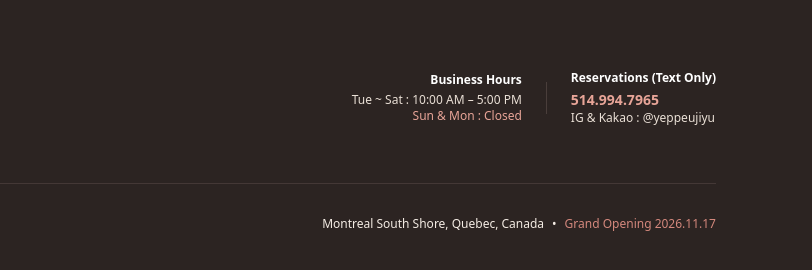
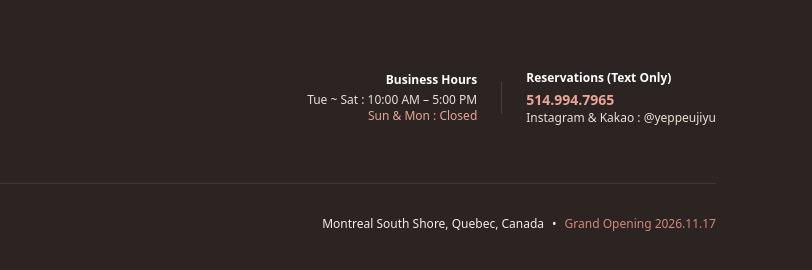
Before and after one commit to yeojoy/yeppeujiyou, a plain HTML site: page index.html in a window 1280 px wide. Shown: the part 5795-6065 px from the top of the page, 468-1280 px from the left. Drawn offline with nearby package versions, Linux system fonts and the light colour scheme; a web font is replaced by a local one.

Commit message:
content: spell out Instagram in footer contact summary

```diff
--- a/index.html
+++ b/index.html
@@ -668,7 +668,7 @@
           <div class="text-center sm:text-left">
             <p class="text-white font-semibold mb-1" data-i18n="footerResHeading">Reservations (Text Only)</p>
             <p class="text-rose-300 font-semibold text-sm">514.994.7965</p>
-            <p>IG & Kakao : @yeppeujiyu</p>
+            <p>Instagram & Kakao : @yeppeujiyu</p>
           </div>
         </div>
 
```
